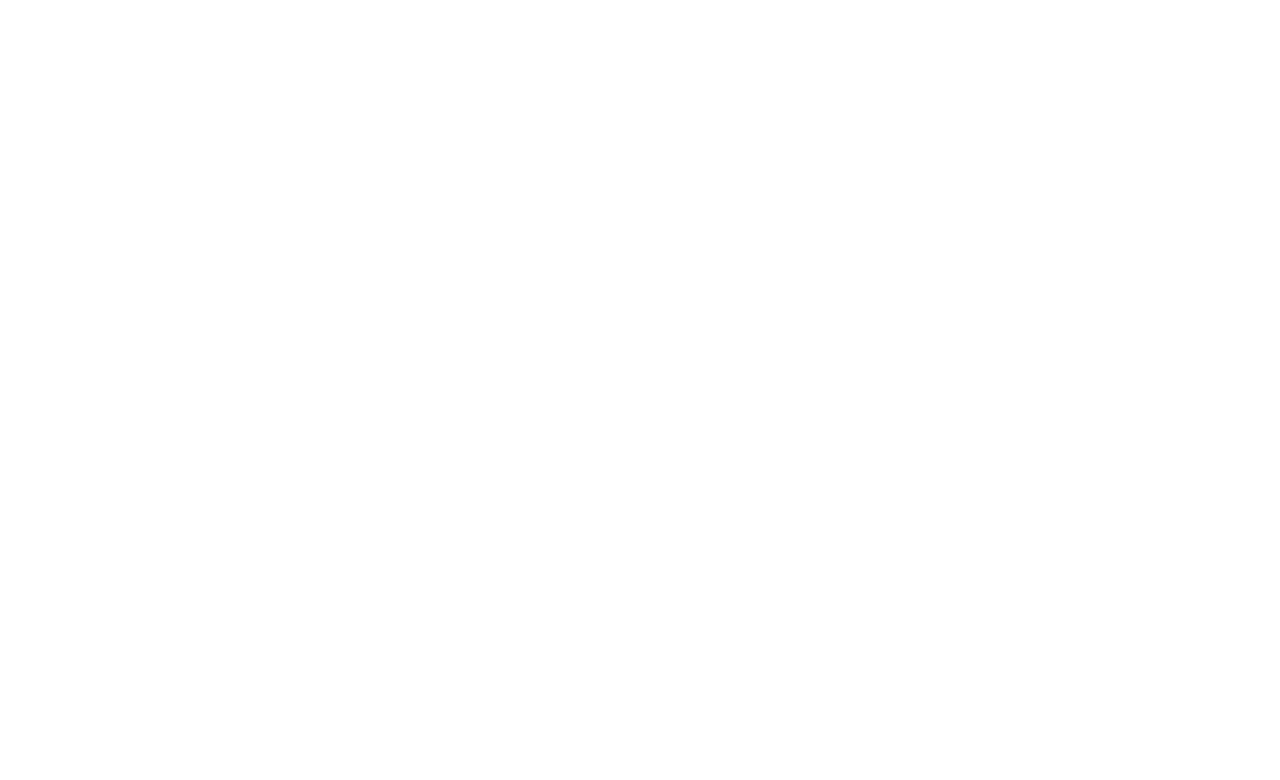
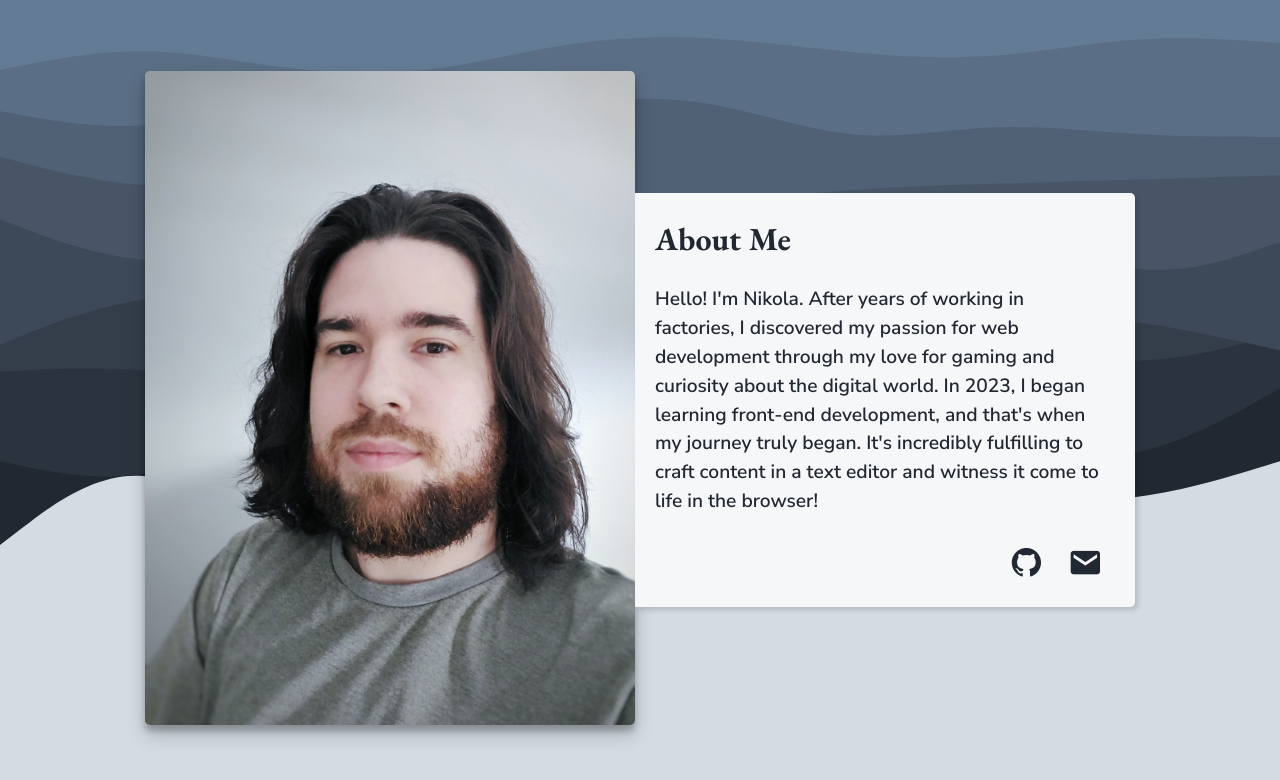
Before and after one commit to NikolaGedovic/My_Homepage, a plain HTML site: page index.html in a window 1280 px wide. Drawn offline with nearby package versions, Linux system fonts and the light colour scheme.

Commit message:
finish header section

```diff
--- a/index.html
+++ b/index.html
@@ -7,6 +7,57 @@
 
     <!-- CSS -->
     <link rel="stylesheet" href="style.css" />
+
+    <!-- ICONS LINK -->
+    <link
+      href="https://unpkg.com/boxicons@2.1.4/css/boxicons.min.css"
+      rel="stylesheet"
+    />
+
+    <!-- FONTS LINK -->
+    <link rel="preconnect" href="https://fonts.googleapis.com" />
+    <link rel="preconnect" href="https://fonts.gstatic.com" crossorigin />
+    <link
+      href="https://fonts.googleapis.com/css2?family=EB+Garamond:ital,wght@0,400..800;1,400..800&family=Nunito+Sans:ital,opsz,wght@0,6..12,200..1000;1,6..12,200..1000&display=swap"
+      rel="stylesheet"
+    />
   </head>
-  <body></body>
+  <body>
+    <div class="content">
+      <header class="header">
+        <div class="hero-image">
+          <img
+            class="hero-image-nikola-gedovic"
+            src="Images/Nikola Gedovic Image.jpeg"
+            alt="Nikola Gedovic"
+          />
+        </div>
+        <div class="hero-text-section">
+          <div>
+            <h2 class="about-me-h2">About Me</h2>
+          </div>
+          <div>
+            <p class="about-me">
+              Hello! I'm Nikola. After years of working in factories, I
+              discovered my passion for web development through my love for
+              gaming and curiosity about the digital world. In 2023, I began
+              learning front-end development, and that's when my journey truly
+              began. It's incredibly fulfilling to craft content in a text
+              editor and witness it come to life in the browser!
+            </p>
+          </div>
+          <div class="hero-links">
+            <a href="https://github.com/NikolaGedovic" target="_blank">
+              <i class="bx bxl-github hero-links-icons"></i>
+            </a>
+            <a href="mailto:nikola.gedovic@gmail.com" target="_blank">
+              <i class="bx bxs-envelope hero-links-icons"></i>
+            </a>
+          </div>
+        </div>
+      </header>
+      <main></main>
+      <footer></footer>
+    </div>
+  </body>
 </html>
--- a/style.css
+++ b/style.css
@@ -1,3 +1,11 @@
+:root {
+  --bg-color: #d4dbe3;
+  --second-bg-color: #f6f7f9;
+  --active-color: #5A6D85;
+  --font-color: #222831;
+  --second-font-color: #eceff2;
+}
+
 * {
   margin: 0;
   padding: 0;
@@ -7,3 +15,75 @@
   outline: none;
   scroll-behavior: smooth;
 }
+
+.content {
+  display: flex;
+  flex-direction: column;
+  width: 100%;
+}
+
+/* HEADER */
+.header {
+  background-image: url(/Images/background_header.svg);
+  background-size: cover;
+  background-repeat: no-repeat;
+  background-position: center;
+  height: 100vh;
+  width: 100%;
+  display: flex;
+  justify-content: center;
+  align-items: center;
+}
+
+.hero-image-nikola-gedovic {
+  width: 490px;
+  height: auto;
+  border-radius: .3rem;
+  box-shadow: rgba(0, 0, 0, 0.19) 0px 10px 20px, rgba(0, 0, 0, 0.23) 0px 6px 6px;
+}
+
+.hero-text-section {
+  background-color: var(--second-bg-color);
+  width: 500px;
+  padding: 0 2rem 1.5625rem 1.25rem;
+  border-top-right-radius: .3rem;
+  border-bottom-right-radius: .3rem;
+  box-shadow: rgba(0, 0, 0, 0.15) 3px 3px 5px;
+}
+
+.about-me-h2 {
+  padding: 1.5625rem 0;
+  font-family: "EB Garamond", sans-serif;
+  font-size: 2rem;
+  color: var(--font-color);
+}
+
+.about-me {
+  padding-bottom: 1.8rem;
+  font-family: "Nunito Sans", sans-serif;
+  font-weight: 600;
+  font-size: 1.2rem;
+  line-height: 1.5;
+  color: var(--font-color);
+}
+
+.hero-links {
+  display: flex;
+  justify-content: flex-end;
+  gap: 1.5rem;
+}
+
+.hero-links-icons {
+  font-size: 2.2rem;
+  color: var(--font-color);
+  transition: all 0.3s;
+}
+
+.hero-links-icons:hover {
+  transform: scale(1.3);
+  text-shadow: 3px 1px 3px grey;
+}
+
+.hero-links-icons:active {
+  color: var(--active-color);
+}
```
Also changed, not shown: Images/Nikola Gedovic Image.jpeg (added), Images/background_header.svg (added).
